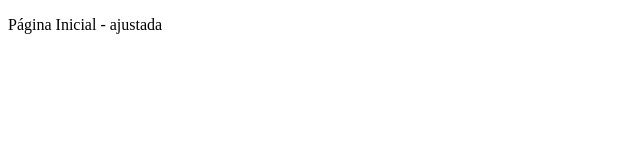
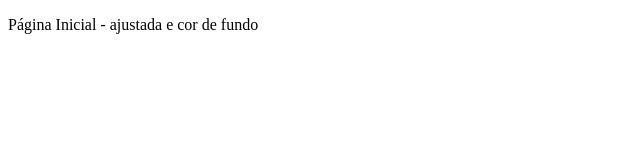
Before and after one commit to LEOOFELIPE/github-master, a plain HTML site: page index.html in a window 1280 px wide. Shown: the whole page, without its empty margins (0-640 px from the left). Drawn offline with Linux system fonts and the light colour scheme.

```diff
--- a/index.html
+++ b/index.html
@@ -6,6 +6,6 @@
     <title>Document</title>
 </head>
 <body>
-    <p>Página Inicial - ajustada</p>
+    <p>Página Inicial - ajustada e cor de fundo</p>
 </body>
 </html>
```
